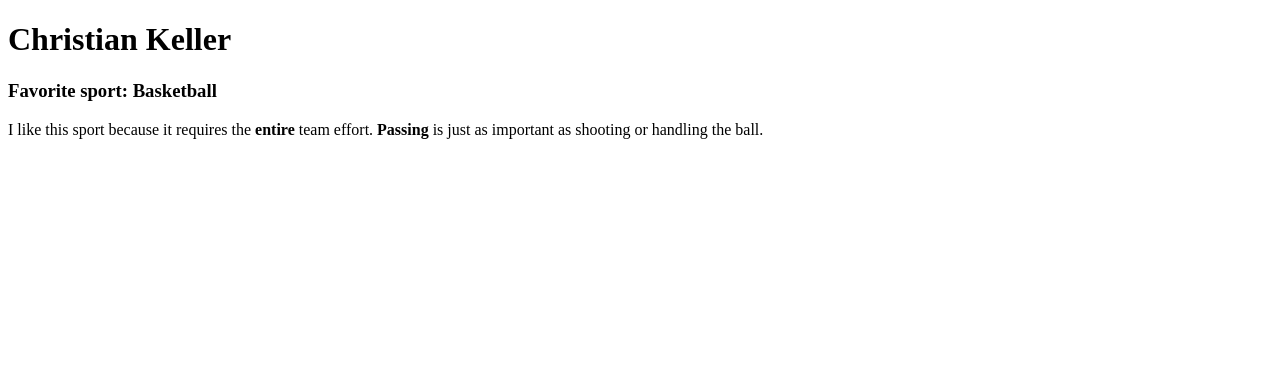
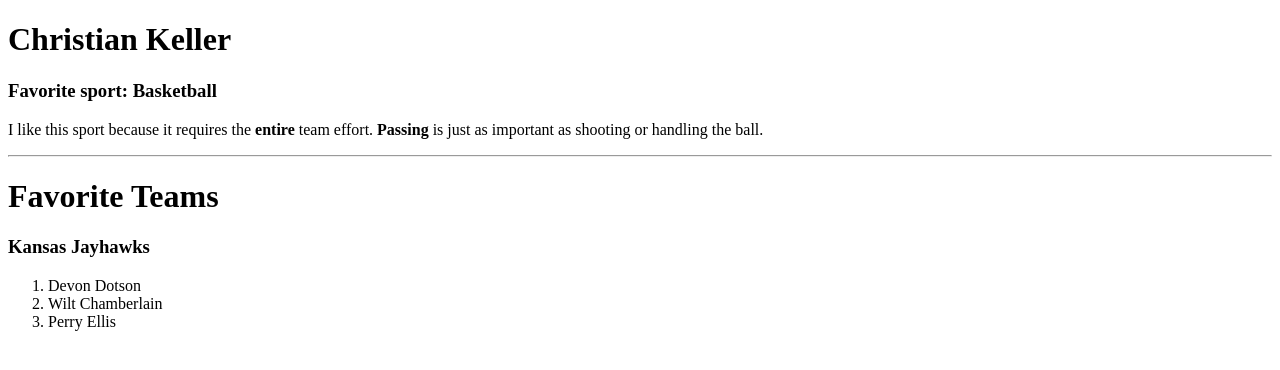
Before and after one commit to 44-563-Web-Apps-S23/44563-webapps-assignment-3-christiank3ll3r, a plain HTML site: page index.html in a window 1280 px wide. Drawn offline with Linux system fonts and the light colour scheme.

Commit message:
Ordered list section
part 5

```diff
--- a/index.html
+++ b/index.html
@@ -11,5 +11,18 @@
 
 <p> I like this sport because it requires the <b>entire</b> team effort.  <b>Passing</b> is just as important as shooting or handling the ball. </p>
 
+<hr>
+
+<h1> Favorite Teams </h1>
+
+<h3> Kansas Jayhawks </h3>
+<ol>
+    <li> Devon Dotson </li>
+    <li> Wilt Chamberlain </li>
+    <li> Perry Ellis </li>
+</ol>
+
+
+
 </body>
 </html>
```
